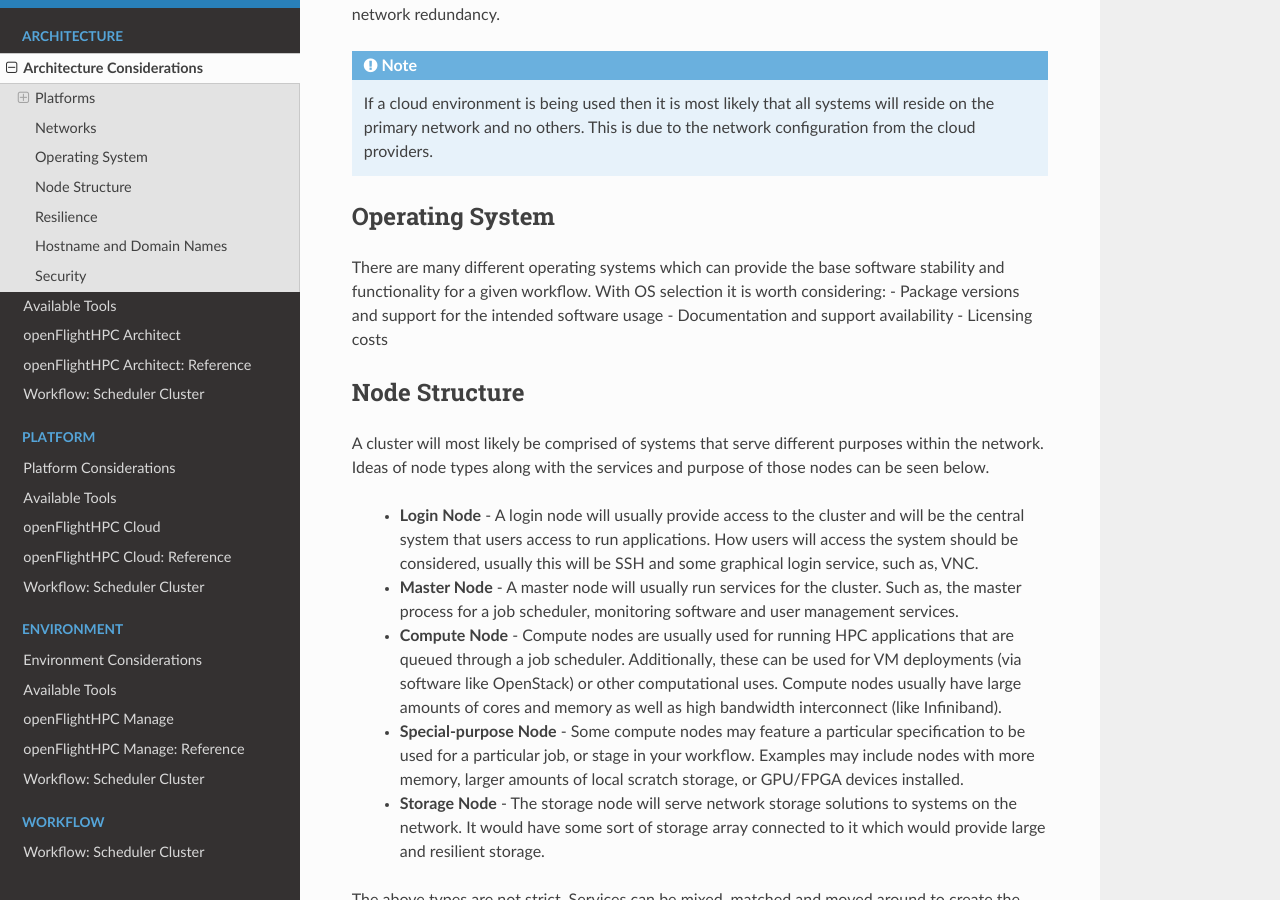
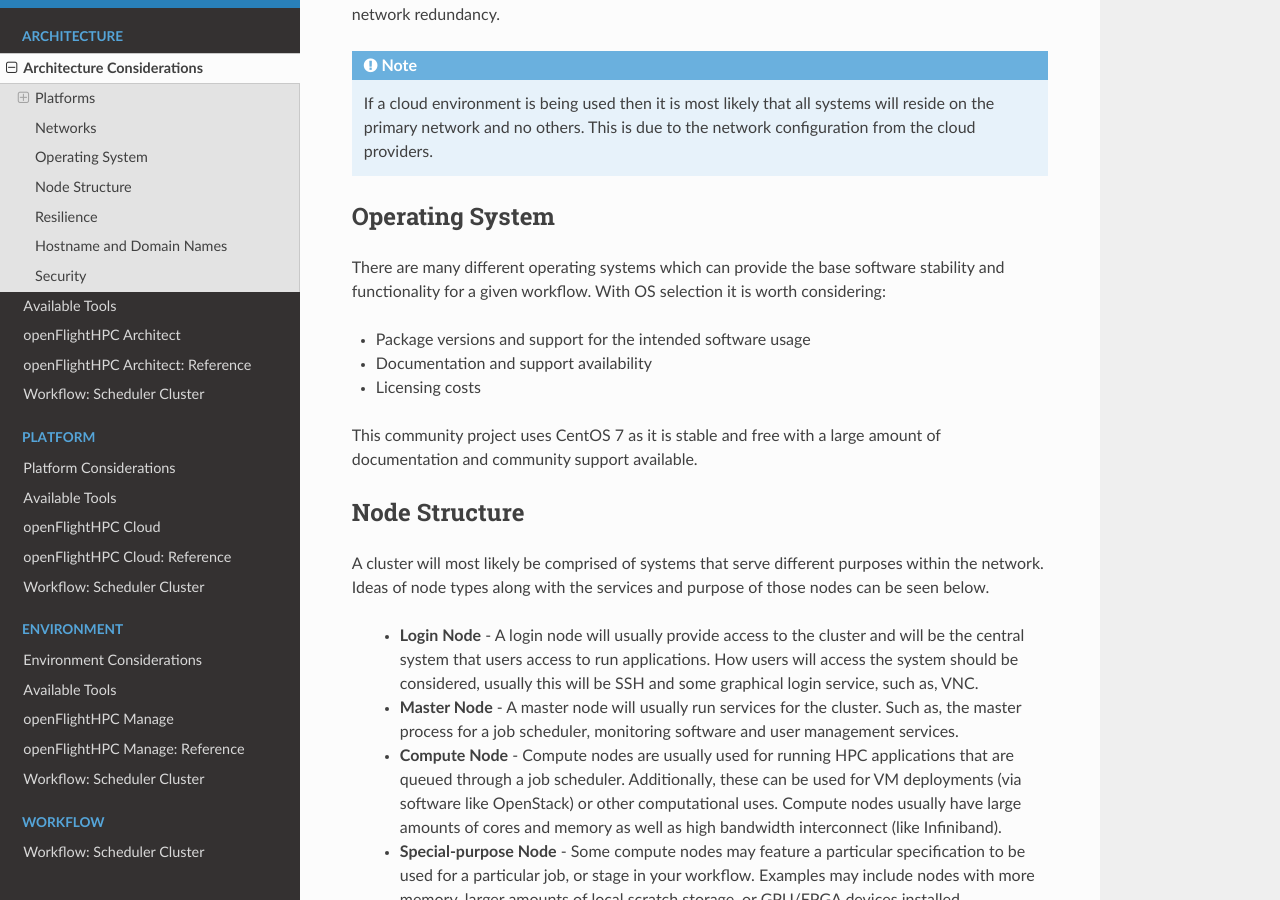
Before and after one commit to openflighthpc/build.openflighthpc.org, a Sphinx documentation site: the page built from docs/source/architecture/considerations.rst, in a window 1280 px wide and 900 px high, scrolled down 2437 px. Built offline with Sphinx 7.4.7 and the Read the Docs theme 2.0.0, drawn with Linux system fonts in a browser that asks for light colours.

Commit message:
Note on using CentOS 7

```diff
--- a/docs/source/architecture/considerations.rst
+++ b/docs/source/architecture/considerations.rst
@@ -77,9 +77,12 @@
 ----------------
 
 There are many different operating systems which can provide the base software stability and functionality for a given workflow. With OS selection it is worth considering:
+
 - Package versions and support for the intended software usage
 - Documentation and support availability
 - Licensing costs
+
+This community project uses CentOS 7 as it is stable and free with a large amount of documentation and community support available.
 
 Node Structure
 --------------
```
